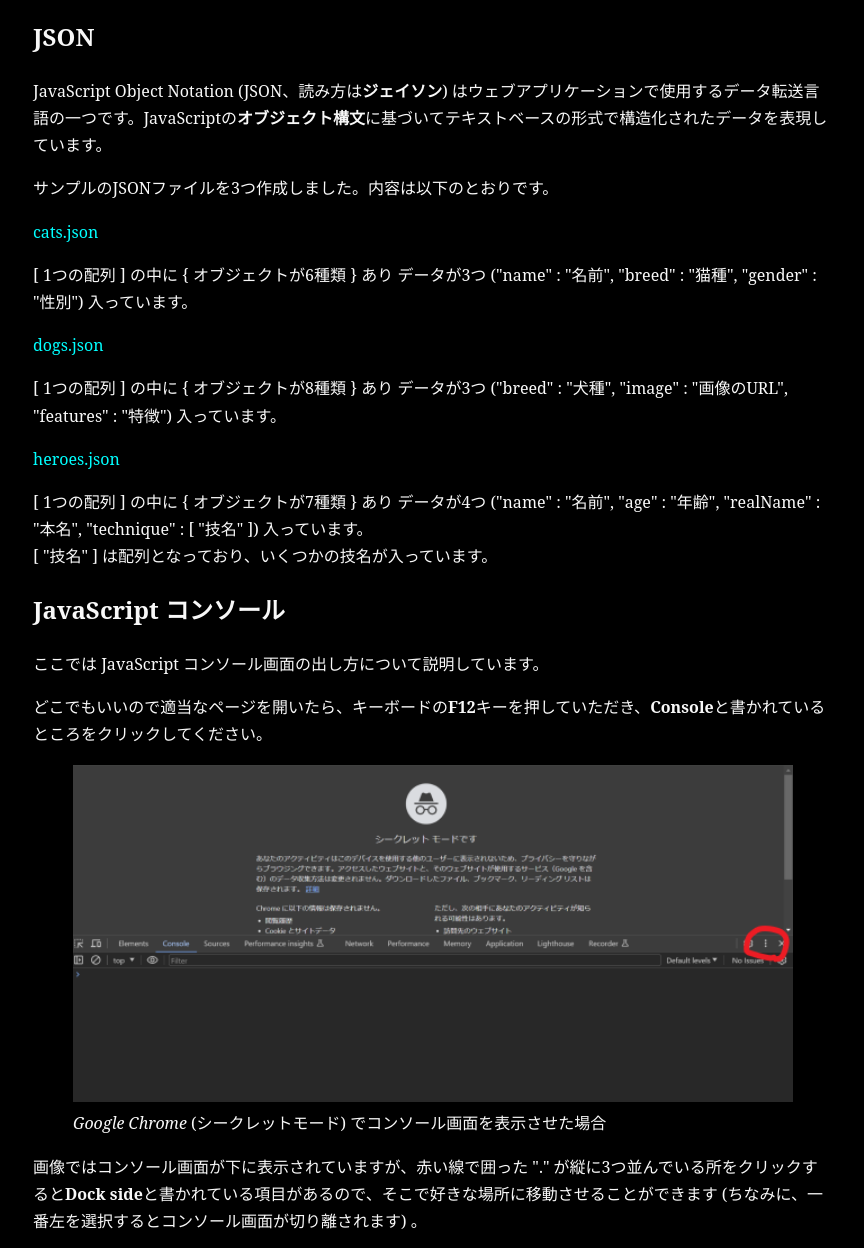
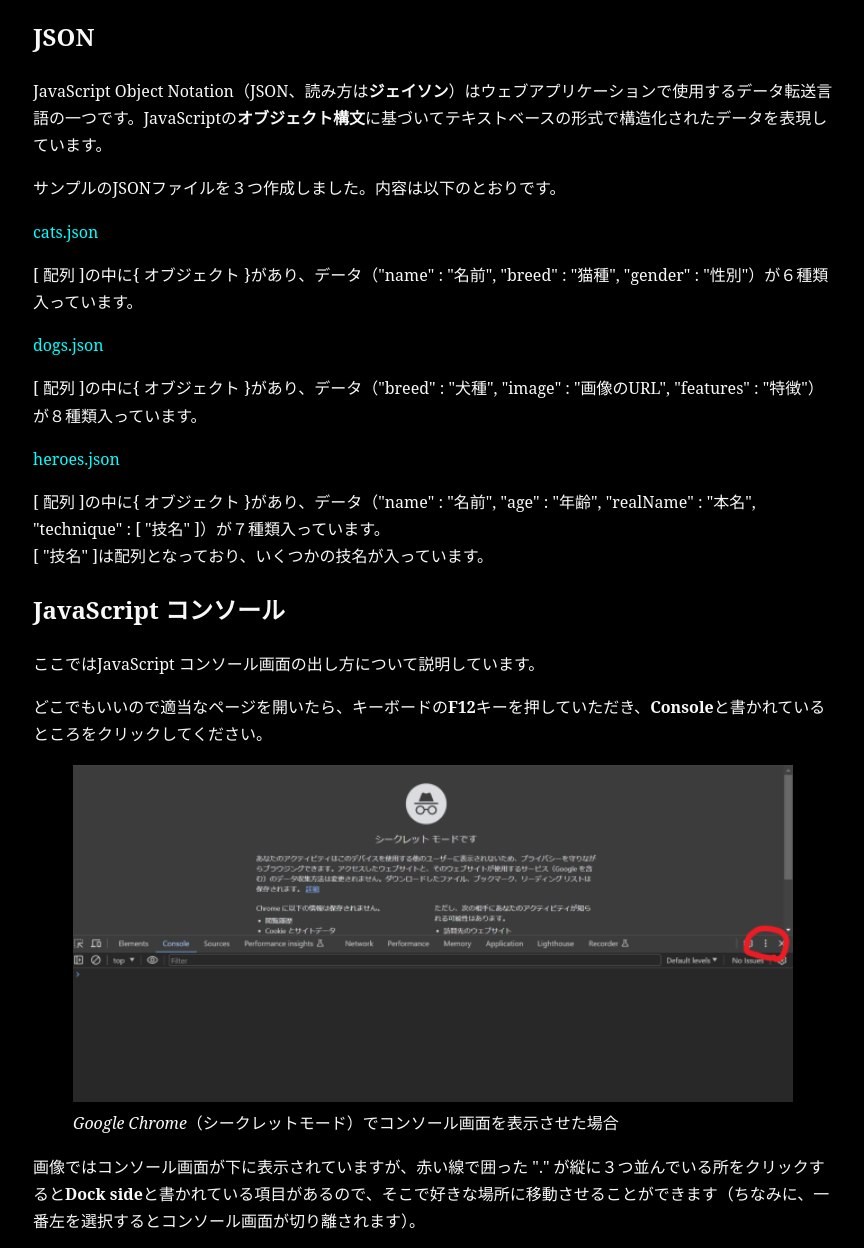
Before and after one commit to YScyber/asynchronous-js, a plain HTML site: page about-others.html in a window 1280 px wide. Shown: the part 110-1358 px from the top of the page, without its empty margins (207-1071 px from the left). Drawn offline with Linux system fonts and the light colour scheme.

Commit message:
JSONファイル内に関する説明などを変更

```diff
--- a/about-others.html
+++ b/about-others.html
@@ -52,29 +52,29 @@
         <main>
             <article id="json">
                 <h2>JSON</h2>
-                <p>JavaScript Object Notation (JSON、読み方は<strong>ジェイソン</strong>) はウェブアプリケーションで使用するデータ転送言語の一つです。JavaScriptの<strong>オブジェクト構文</strong>に基づいてテキストベースの形式で構造化されたデータを表現しています。</p>
-                <p>サンプルのJSONファイルを3つ作成しました。内容は以下のとおりです。</p>
+                <p>JavaScript Object Notation（JSON、読み方は<strong>ジェイソン</strong>）はウェブアプリケーションで使用するデータ転送言語の一つです。JavaScriptの<strong>オブジェクト構文</strong>に基づいてテキストベースの形式で構造化されたデータを表現しています。</p>
+                <p>サンプルのJSONファイルを３つ作成しました。内容は以下のとおりです。</p>
                 <p><a href="https://yscyber.github.io/asynchronous-js/json/cats.json" title="飼い猫達に関するデータ">cats.json</a></p>
-                <p> [ 1つの配列 ] の中に { オブジェクトが6種類 } あり データが3つ ("name" : "名前", "breed" : "猫種", "gender" : "性別") 入っています。</p>
-                <p><a href="https://yscyber.github.io/asynchronous-js/media/dogs.json" title="人気犬に関するデータ"> dogs.json </a></p>
-                <p> [ 1つの配列 ] の中に { オブジェクトが8種類 } あり データが3つ ("breed" : "犬種", "image" : "画像のURL", "features" : "特徴") 入っています。</p>
+                <p>[ 配列 ]の中に{ オブジェクト }があり、データ（"name" : "名前", "breed" : "猫種", "gender" : "性別"）が６種類入っています。</p>
+                <p><a href="https://yscyber.github.io/asynchronous-js/media/dogs.json" title="人気犬に関するデータ">dogs.json</a></p>
+                <p>[ 配列 ]の中に{ オブジェクト }があり、データ（"breed" : "犬種", "image" : "画像のURL", "features" : "特徴"）が８種類入っています。</p>
                 <p><a href="https://yscyber.github.io/asynchronous-js/json/heroes.json" title="ヒーロー達に関するデータ"> heroes.json </a></p>
-                <p> [ 1つの配列 ] の中に { オブジェクトが7種類 } あり データが4つ ("name" : "名前", "age" : "年齢", "realName" : "本名", "technique" : [ "技名" ]) 入っています。<br />
-                [ "技名" ] は配列となっており、いくつかの技名が入っています。</p>
+                <p>[ 配列 ]の中に{ オブジェクト }があり、データ（"name" : "名前", "age" : "年齢", "realName" : "本名", "technique" : [ "技名" ]）が７種類入っています。<br />
+                [ "技名" ]は配列となっており、いくつかの技名が入っています。</p>
             </article>
             <article id="console">
                 <h2>JavaScript コンソール</h2>
-                <p>ここでは JavaScript コンソール画面の出し方について説明しています。</p>
+                <p>ここではJavaScript コンソール画面の出し方について説明しています。</p>
                 <p>どこでもいいので適当なページを開いたら、キーボードの<strong>F12</strong>キーを押していただき、<strong>Console</strong>と書かれているところをクリックしてください。</p>
                 <picture>
                     <figure>
                         <source media="(max-width: 799px)" srcset="images/console_480.png" />
                         <source media="(max-width: 800px)" srcset="images/console.png" />
                         <img src="images/console.png" alt="Customize and control DevToolsを赤い線で囲っている" />
-                        <figcaption><em>Google Chrome</em> (シークレットモード) でコンソール画面を表示させた場合</figcaption>
+                        <figcaption><em>Google Chrome</em>（シークレットモード）でコンソール画面を表示させた場合</figcaption>
                     </figure>
                 </picture>
-                <p>画像ではコンソール画面が下に表示されていますが、赤い線で囲った "." が縦に3つ並んでいる所をクリックすると<strong>Dock side</strong>と書かれている項目があるので、そこで好きな場所に移動させることができます (ちなみに、一番左を選択するとコンソール画面が切り離されます) 。</p>
+                <p>画像ではコンソール画面が下に表示されていますが、赤い線で囲った "." が縦に３つ並んでいる所をクリックすると<strong>Dock side</strong>と書かれている項目があるので、そこで好きな場所に移動させることができます（ちなみに、一番左を選択するとコンソール画面が切り離されます）。</p>
             </article>
         </main>
     </div>
```
